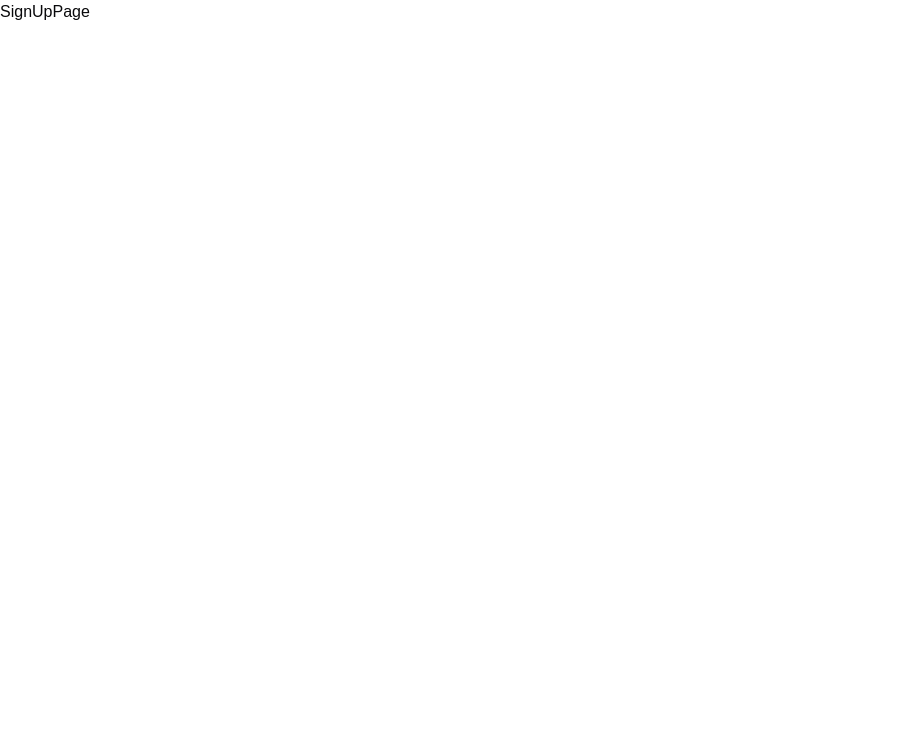
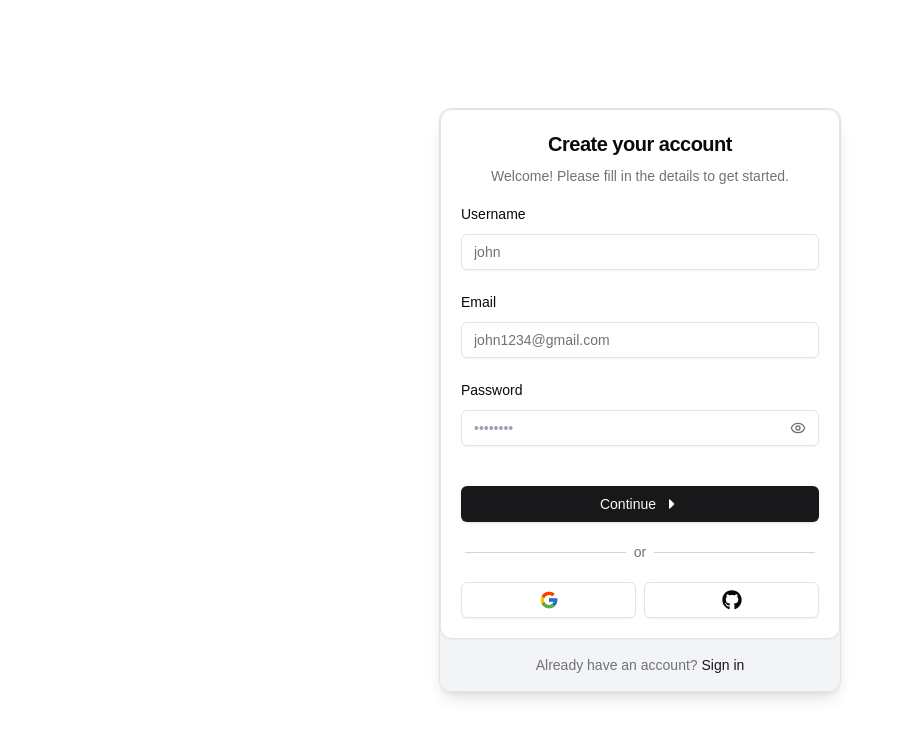
Before and after one commit to Vinod-Mane3021/cloud-ide, a Next.js app: page /sign-up in a window 1280 px wide. Shown: the top 738 px of the page, without its empty margins (0-903 px from the left). Built offline with nearby package versions, Linux system fonts and the light colour scheme.

Commit message:
added custom password input component

```diff
--- a/app/(auth)/sign-in/page.tsx
+++ b/app/(auth)/sign-in/page.tsx
@@ -18,9 +18,10 @@ import { useForm } from "react-hook-form";
 import { Input } from "@/components/ui/input";
 import Link from "next/link";
 import { Loader } from "@/components/loader";
+import { PasswordInput } from "@/components/password-input";
 
 const formSchema = z.object({
-  email: z.string().min(1, { message: "email requires" }),
+  email: z.string().email({ message: "Valid email address required" }),
   password: z.string().min(1, { message: "password required" }),
 });
 
@@ -40,9 +41,9 @@ const SignInPage = () => {
   return (
     <div className="w-screen h-screen flex items-center justify-center px-2 md:px-0 flex-col">
       <div className="bg-gray-100 shadow-lg rounded-xl border">
-        <div className="bg-white w-[400px] shadow-sm px-5 py-6 rounded-xl flex flex-col gap-2  border">
+        <div className="bg-white w-[400px] shadow-sm px-5 py-5 rounded-xl flex flex-col gap-2  border">
           <p className="font-semibold text-xl text-center tracking-tight">
-            Sign in to Cloud IDE
+            Sign in to <span className="bg-gradient-to-r bg-clip-text text-transparent from-slate-800 to-slate-500">Cloud IDE</span>
           </p>
           <p className="text-sm font-medium text-center text-muted-foreground">
             Welcome back! Please sign in to continue
@@ -72,7 +73,7 @@ const SignInPage = () => {
                   <FormItem>
                     <FormLabel>Password</FormLabel>
                     <FormControl>
-                      <Input placeholder="••••••••" {...field} />
+                      <PasswordInput showPasswordFeature={true} placeholder="••••••••" {...field}/>
                     </FormControl>
                     <FormMessage />
                   </FormItem>
--- a/app/(auth)/sign-up/page.tsx
+++ b/app/(auth)/sign-up/page.tsx
@@ -1,9 +1,142 @@
-import React from 'react'
+"use client";
+
+import { FaCaretRight, FaGithub } from "react-icons/fa";
+import { FcGoogle } from "react-icons/fc";
+import { Button } from "@/components/ui/button";
+import React from "react";
+import {
+  Form,
+  FormControl,
+  FormField,
+  FormItem,
+  FormLabel,
+  FormMessage,
+} from "@/components/ui/form";
+import { z } from "zod";
+import { zodResolver } from "@hookform/resolvers/zod";
+import { useForm } from "react-hook-form";
+import { Input } from "@/components/ui/input";
+import Link from "next/link";
+import { Loader } from "@/components/loader";
+import { PasswordInput } from "@/components/password-input";
+
+const formSchema = z.object({
+  username: z
+    .string()
+    .min(4, { message: "Username must be more that 4 characters" }),
+  email: z.string().email({ message: "Valid email address required" }).min(4),
+  password: z
+    .string()
+    .min(6, { message: "Password must be more that 6 characters" }),
+});
 
 const SignUpPage = () => {
+  const form = useForm<z.infer<typeof formSchema>>({
+    resolver: zodResolver(formSchema),
+    defaultValues: {
+      username: "",
+      email: "",
+      password: "",
+    },
+  });
+
+  const onSubmit = (values: z.infer<typeof formSchema>) => {
+    setTimeout(() => {}, 2000);
+  };
+
   return (
-    <div className=''>SignUpPage</div>
-  )
-}
+    <div className="w-screen h-screen flex items-center justify-center px-2 md:px-0 flex-col">
+      <div className="bg-gray-100 shadow-lg rounded-xl border">
+        <div className="bg-white w-[400px] shadow-sm px-5 py-5 rounded-xl flex flex-col gap-2  border">
+          <p className="font-semibold text-xl text-center tracking-tight">
+            Create your account
+          </p>
+          <p className="text-sm font-medium text-center text-muted-foreground">
+            Welcome! Please fill in the details to get started.
+          </p>
+          <Form {...form}>
+            <form
+              onSubmit={form.handleSubmit(onSubmit)}
+              className="flex flex-col gap-5 pt-2"
+            >
+              <FormField
+                control={form.control}
+                name="username"
+                render={({ field }) => (
+                  <FormItem>
+                    <FormLabel>Username</FormLabel>
+                    <FormControl>
+                      <Input placeholder="john" />
+                    </FormControl>
+                    <FormMessage />
+                  </FormItem>
+                )}
+              />
 
-export default SignUpPage
+              <FormField
+                control={form.control}
+                name="email"
+                render={({ field }) => (
+                  <FormItem>
+                    <FormLabel>Email</FormLabel>
+                    <FormControl>
+                      <Input placeholder="john1234@gmail.com" {...field} />
+                    </FormControl>
+                    <FormMessage />
+                  </FormItem>
+                )}
+              />
+              <FormField
+                control={form.control}
+                name="password"
+                render={({ field }) => (
+                  <FormItem>
+                    <FormLabel>Password</FormLabel>
+                    <FormControl>
+                      <PasswordInput placeholder="••••••••" {...field} />
+                    </FormControl>
+                    <FormMessage />
+                  </FormItem>
+                )}
+              />
+              <Button disabled={false} type="submit" className="mt-5">
+                Continue <FaCaretRight className="size-4 ml-2" />
+                {/* <Loader className="text-white"/> */}
+              </Button>
+            </form>
+
+            {/* or */}
+            <div className="flex w-full items-center justify-center gap-2 mt-3">
+              <div className="w-[45%] border-t border-gray-300" />
+              <p className="text-muted-foreground text-sm font-light">or</p>
+              <div className="w-[45%] border-t border-gray-300" />
+            </div>
+
+            {/* providers */}
+            <div className="w-full flex gap-2 mt-3">
+              <Button variant="outline" className="w-1/2 ">
+                <FcGoogle className="size-5" />
+              </Button>
+              <Button variant="outline" className="w-1/2">
+                <FaGithub className="size-5" />
+              </Button>
+            </div>
+          </Form>
+        </div>
+        <div>
+          <p className="text-sm font-medium py-4 text-center text-muted-foreground">
+            Already have an account?{" "}
+            <Link
+              href="/sign-in"
+              className="hover:underline text-primary cursor-pointer"
+            >
+              Sign in
+            </Link>
+          </p>
+        </div>
+      </div>
+    </div>
+  );
+};
+
+export default SignUpPage;
--- /dev/null
+++ b/components/password-input.tsx
@@ -0,0 +1,62 @@
+import * as React from "react";
+
+import { cn } from "@/lib/utils";
+import { Eye, EyeOff } from "lucide-react";
+
+export interface InputProps
+  extends React.InputHTMLAttributes<HTMLInputElement> {
+  showPasswordFeature?: boolean;
+}
+
+const PasswordInput = React.forwardRef<HTMLInputElement, InputProps>(
+  (
+    { className, type = "password", showPasswordFeature = true, ...props },
+    ref
+  ) => {
+    const [inputType, setInputType] = React.useState(type);
+    const [onFocus, setOnFocus] = React.useState(false);
+
+    return (
+      <div
+        className={cn(
+          "flex h-9 w-full rounded-md border border-input bg-transparent px-3 py-1 shadow-sm transition-colors file:border-0 file:bg-transparent file:text-sm file:font-medium file:text-foreground placeholder:text-muted-foreground focus-visible:outline-none focus-visible:ring-1 focus-visible:ring-ring disabled:cursor-not-allowed disabled:opacity-50",
+          onFocus && "outline outline-[1.3px]"
+        )}
+      >
+        <input
+          type={inputType}
+          className={cn("flex-1 text-sm outline-none pr-2", className)}
+          ref={ref}
+          {...props}
+          onFocus={(e) => {
+            e.preventDefault();
+            setOnFocus(true);
+          }}
+          onBlur={(e) => {
+            e.preventDefault();
+            setOnFocus(false);
+          }}
+        />
+        {showPasswordFeature && (
+          <div className="cursor-pointer flex items-center">
+            {inputType == "password" && (
+              <Eye
+                onClick={() => setInputType("text")}
+                className="size-4 text-muted-foreground hover:text-black duration-300"
+              />
+            )}
+            {inputType != "password" && (
+              <EyeOff
+                onClick={() => setInputType("password")}
+                className="size-4 text-muted-foreground hover:text-black duration-300"
+              />
+            )}
+          </div>
+        )}
+      </div>
+    );
+  }
+);
+PasswordInput.displayName = "PasswordInput";
+
+export { PasswordInput };
```
Also changed, not shown: app/globals.css (line endings or trailing spaces).
